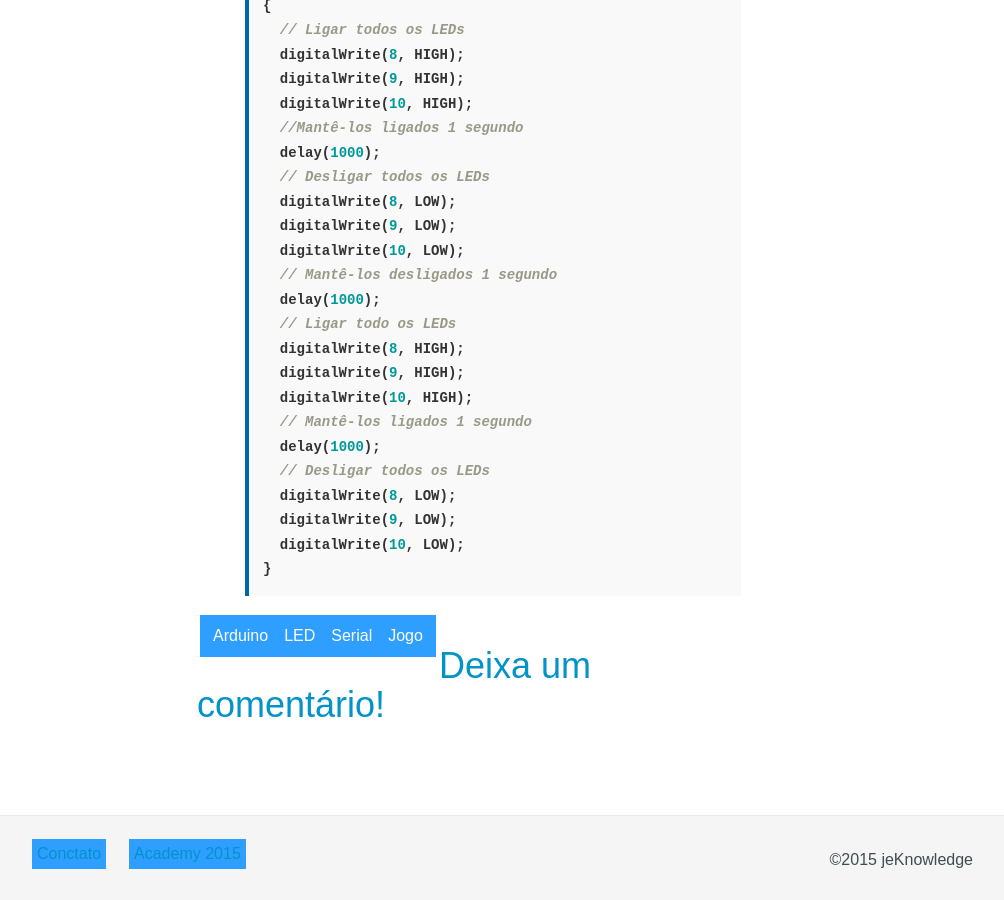
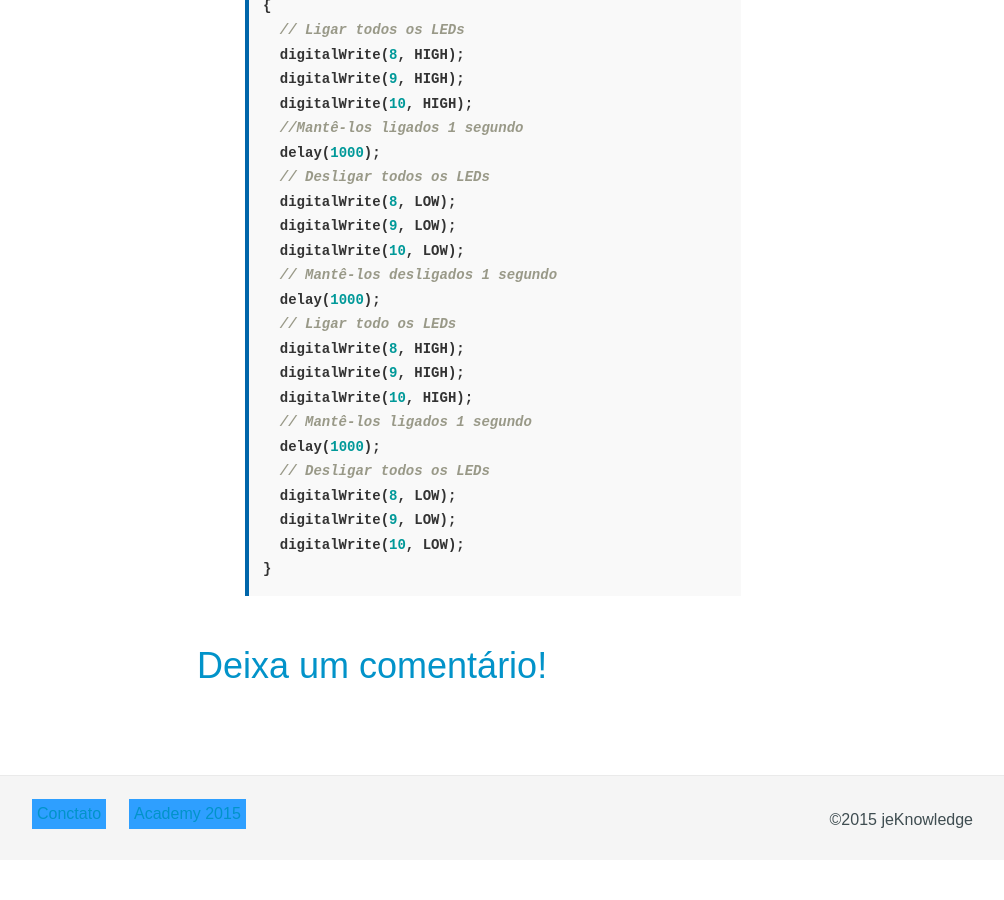
Before and after one commit to jeKnowledge/academy-articles, a Jekyll site: the page built from _posts/2015-10-04-jogo-memoria.markdown, in a window 1280 px wide and 900 px high, scrolled down 17105 px. Shown: the whole window, without its empty margins (147-1151 px from the left). Built offline with Jekyll 4.4.1, drawn with Linux system fonts in a browser that asks for light colours; comment, search, counter and statistics services are not loaded; after the commit the page ends 17965 px from its top, so only the background shows below that.

Commit message:
Update post.html

```diff
--- a/_layouts/post.html
+++ b/_layouts/post.html
@@ -83,11 +83,11 @@ section#header h3.logo {
 	</header>
 	{{ content }}
 </article>
-<ul class='tags'>
+<!--<ul class='tags'>
   {% for tags in page.tags %}
     <li>{{ tags }}</li>
   {% endfor %}
-</ul>
+</ul>-->
 <br>
 {% include disqus.html %}
 <a id="go-top" href="#" onclick="scrollToTop();return false">&uarr;</a>
```
